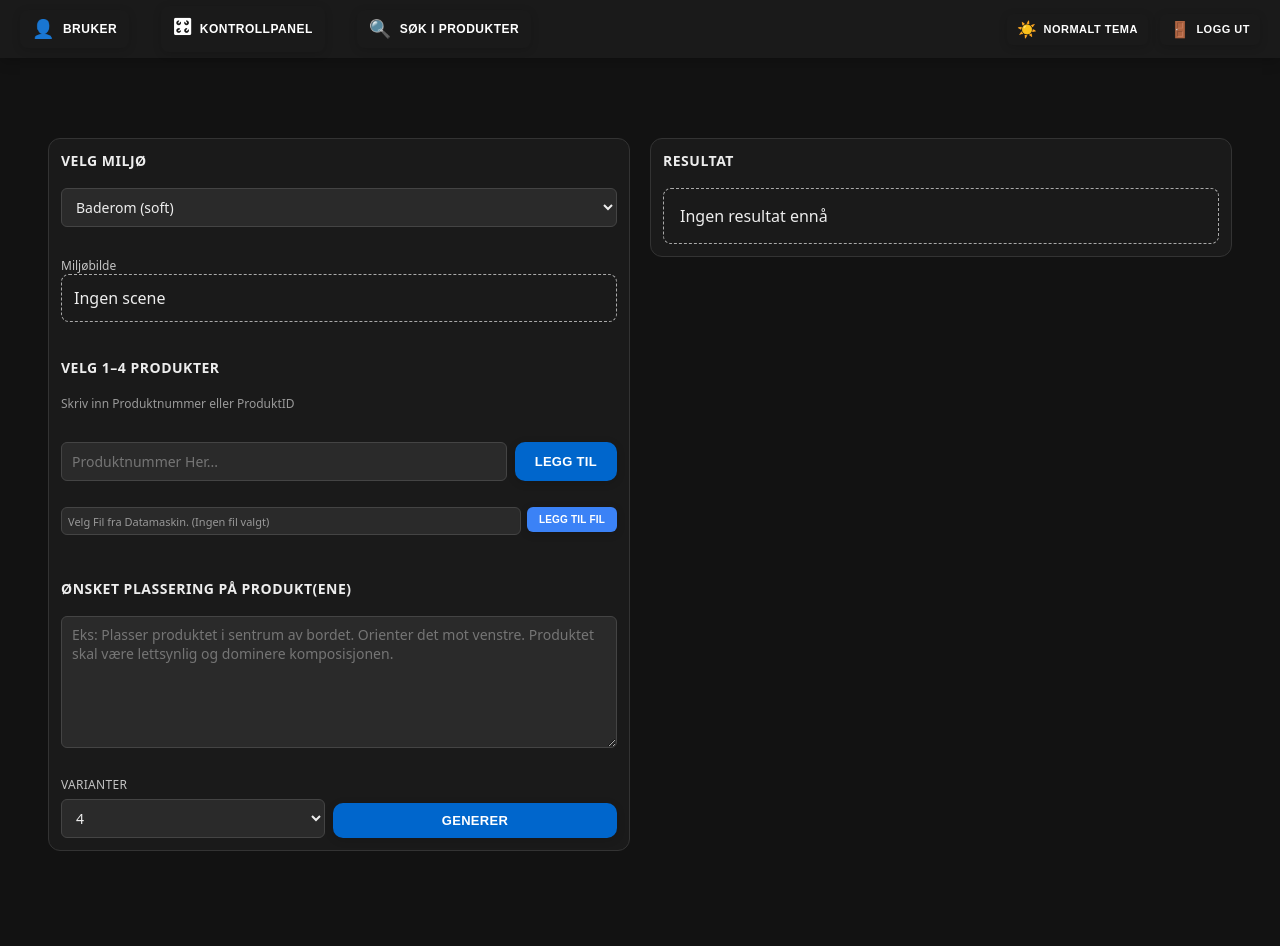
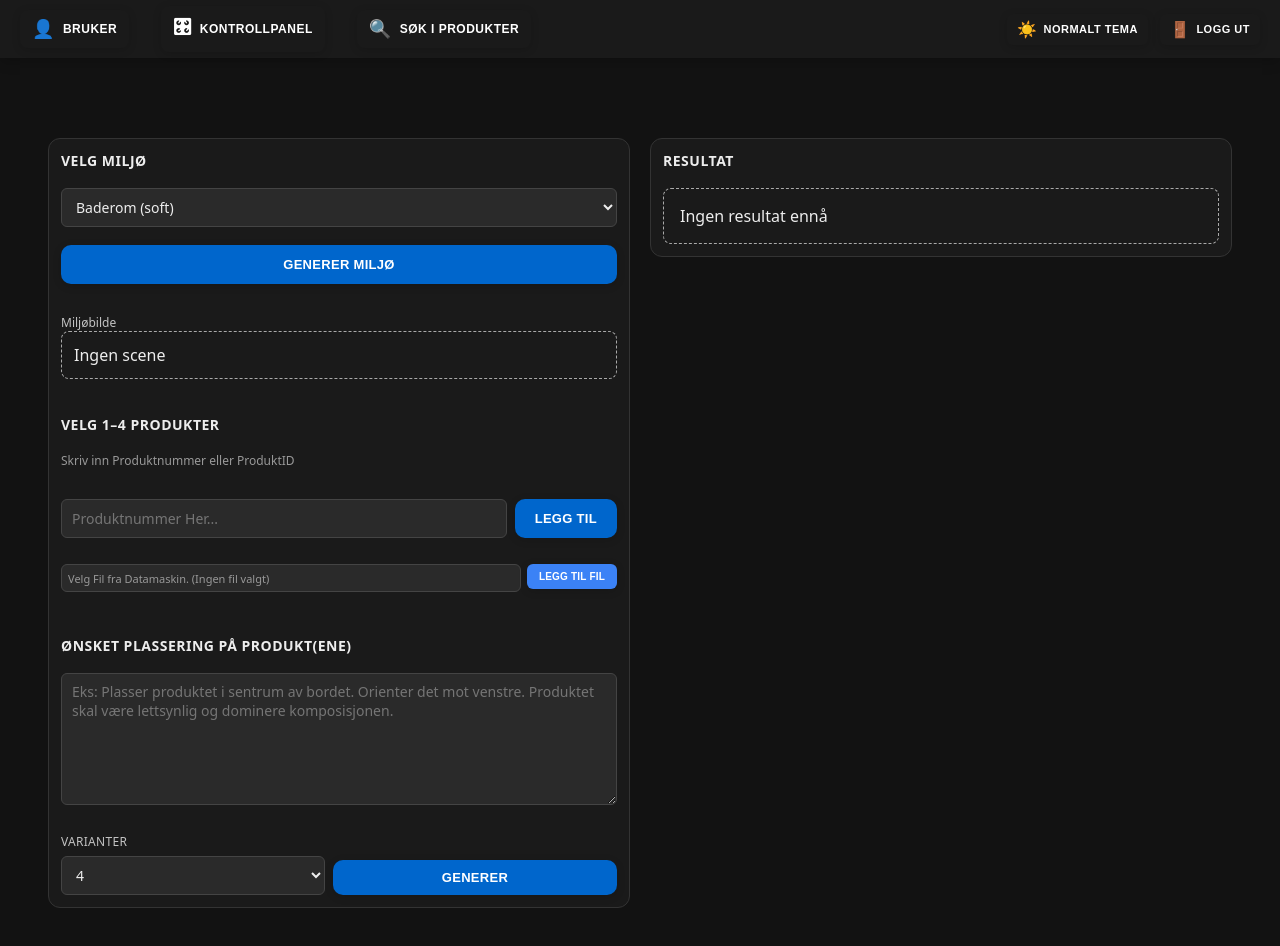
Before and after one commit to johannesolin/BachelorgruppeB26-IKT37, a Next.js app in the folder my-app/: page / in a window 1280 px wide. Shown: the top 946 px of the page. Before the commit the page ends 903 px from the top, so only its background shows below. Built offline with nearby package versions, Linux system fonts and the light colour scheme.

Commit message:
Update page.tsx

```diff
--- a/my-app/app/page.tsx
+++ b/my-app/app/page.tsx
@@ -540,7 +540,7 @@ export default function Page() {
                 </option>
               ))}
             </select>
-
+            <button>Generer Miljø</button>
             <div className={styles.sceneContainer}>
               <div className={styles.sceneLabel}>Miljøbilde</div>
               {busyScene ? (
```
